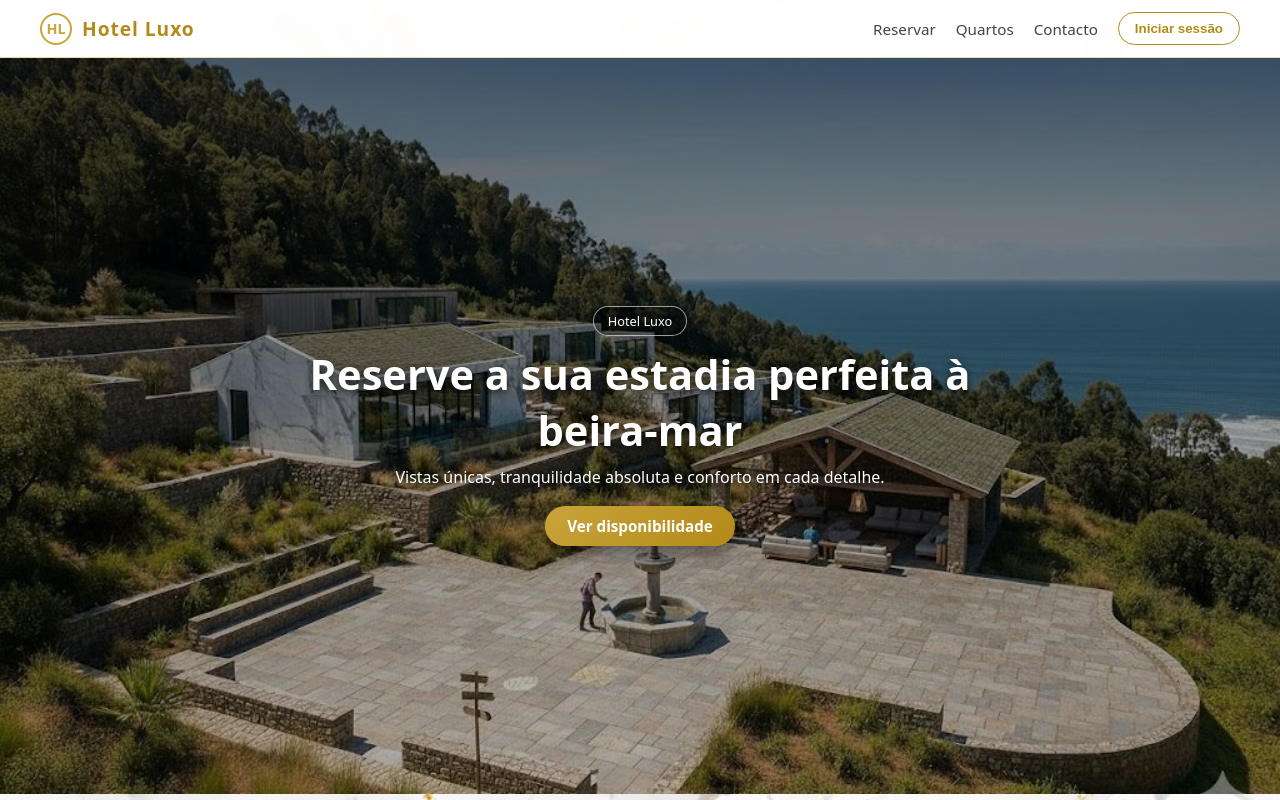
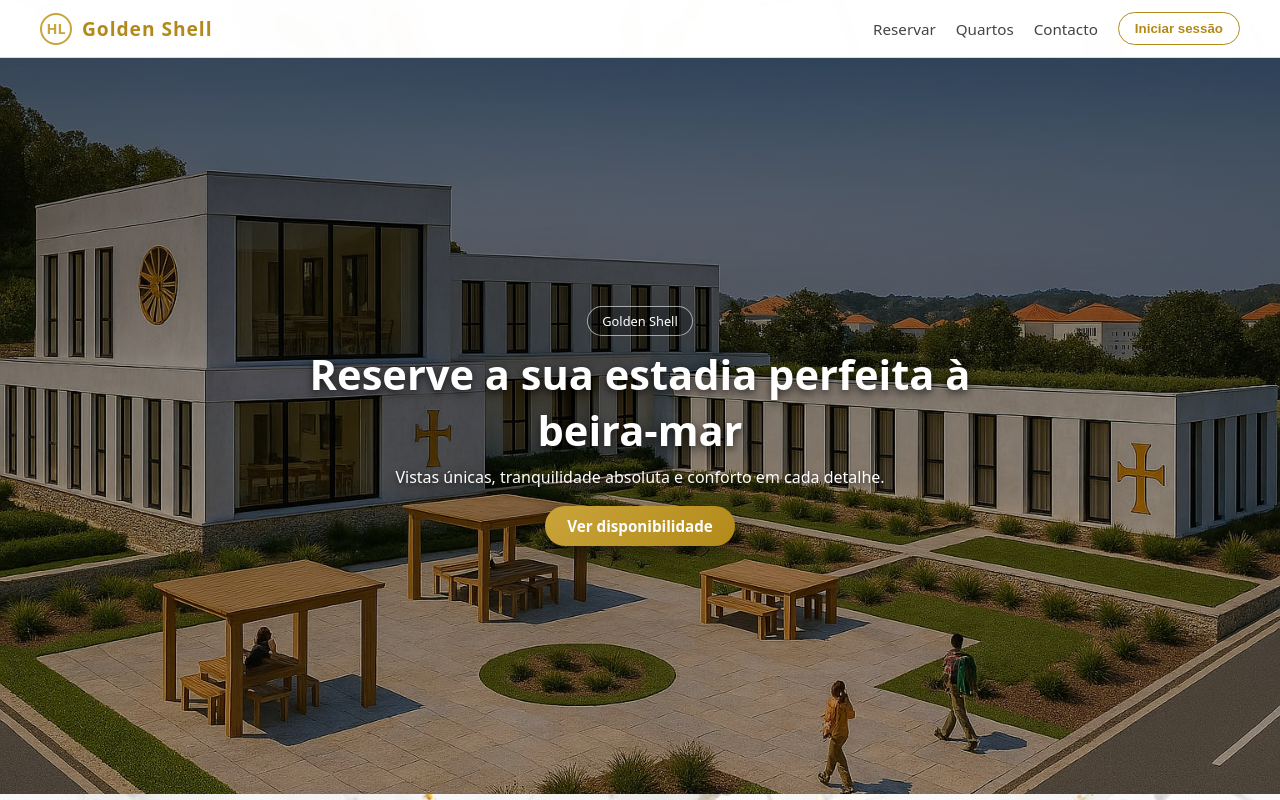
Before and after one commit to PedroVieira017/hotel-reservas, a website: page public/index.html in a window 1280 px wide. Shown: the top 800 px of the page. Drawn offline with Linux system fonts and the light colour scheme.

Commit message:
Atualizado

```diff
--- a/public/index.html
+++ b/public/index.html
@@ -3,7 +3,7 @@
 <head>
   <meta charset="UTF-8">
   <meta name="viewport" content="width=device-width, initial-scale=1.0">
-  <title>Hotel Luxo – Reservas Online</title>
+  <title>Golden Shell – Reservas Online</title>
   <link rel="stylesheet" href="style.css">
 </head>
 <body>
@@ -11,7 +11,7 @@
   <header class="topbar">
     <div class="logo">
       <span class="logo-icon">HL</span>
-      <span class="logo-text">Hotel Luxo</span>
+      <span class="logo-text">Golden Shell</span>
     </div>
 
     <nav class="nav-links">
@@ -26,7 +26,7 @@
     <!-- HERO -->
     <section class="hero" id="topo">
       <div class="hero-overlay">
-        <span class="hero-badge">Hotel Luxo</span>
+        <span class="hero-badge">Golden Shell</span>
         <h1>Reserve a sua estadia perfeita à beira-mar</h1>
         <p>Vistas únicas, tranquilidade absoluta e conforto em cada detalhe.</p>
         <a href="#reservas" class="hero-btn">Ver disponibilidade</a>
@@ -181,7 +181,7 @@
   </main>
 
   <footer class="footer" id="contacto">
-    <p>© 2024 Hotel Luxo — Todos os direitos reservados.</p>
+    <p>© 2026 Golden Shell — Todos os direitos reservados.</p>
   </footer>
 
   <!-- JS -->
--- a/public/style.css
+++ b/public/style.css
@@ -88,7 +88,7 @@ body {
 .hero {
   height: calc(100vh - 64px); /* ecrã inteiro menos a topbar */
   min-height: 500px;
-  background: url('fundo.jpg') center center / cover no-repeat;
+  background: url('fundo_atualizado.jpg') center center / cover no-repeat;
   display: flex;
   align-items: center;
   justify-content: center;
```
Also changed, not shown: public/fundo_atualizado.jpg (added).
